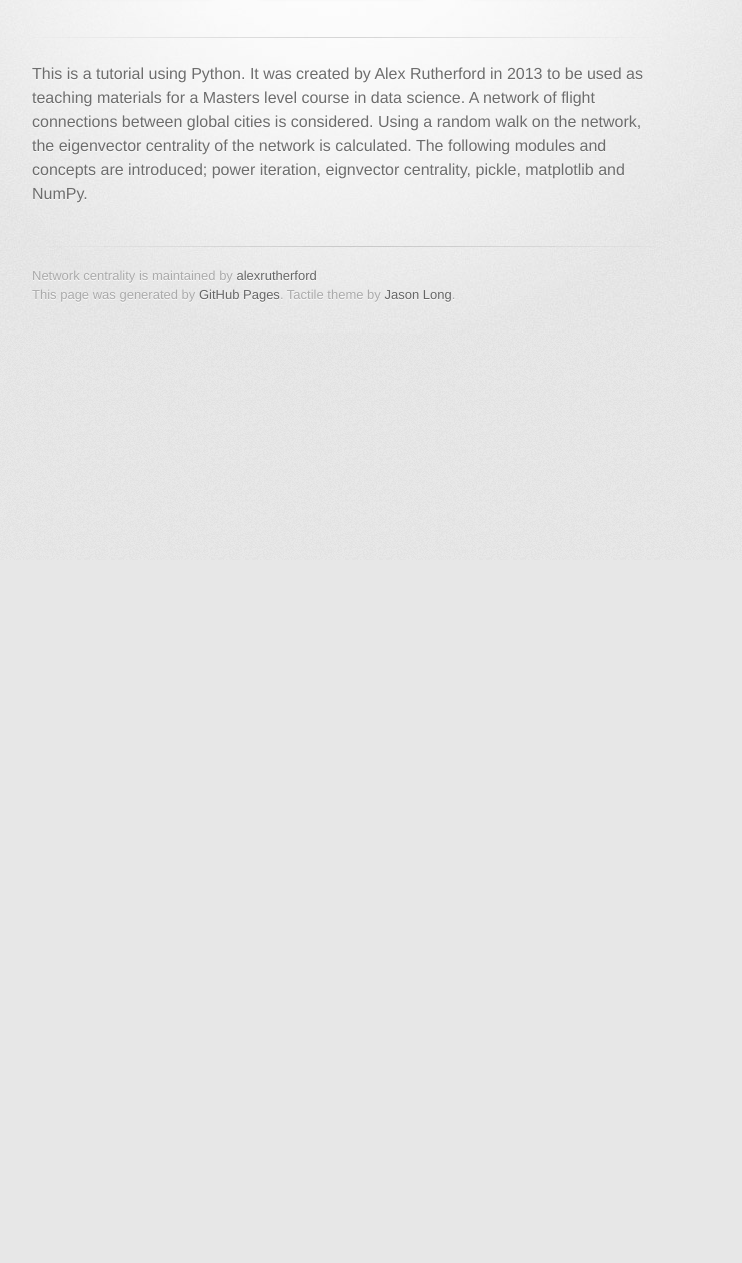
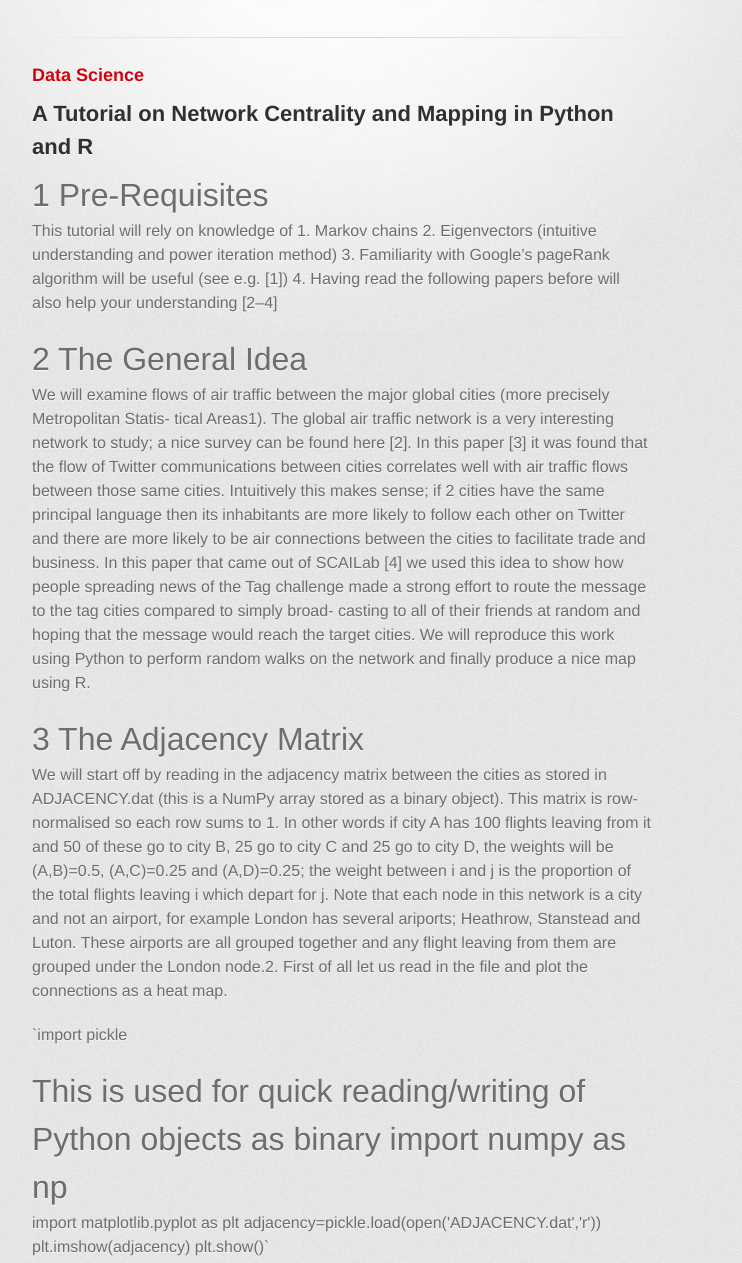
Before and after one commit to alexrutherford/network_centrality, a plain HTML site: page index.html in a window 1280 px wide. Shown: the part 240-1503 px from the top of the page, without its empty margins (298-1040 px from the left). Before the commit the page ends 800 px from the top, so only its background shows below. Drawn offline with Linux system fonts and the light colour scheme; a web font is replaced by a local one.

Commit message:
Create gh-pages branch via GitHub

```diff
--- a/index.html
+++ b/index.html
@@ -31,9 +31,42 @@
         <hr>
 
         <section id="main_content">
-          <p>This is a tutorial using Python. It was created by Alex Rutherford in 2013 to be used as teaching materials for a Masters level course in data science.
-A network of flight connections between global cities is considered. Using a random walk on the network, the eigenvector centrality of the network is calculated.
-The following modules and concepts are introduced; power iteration, eignvector centrality, pickle, matplotlib and NumPy.</p>
+          <h3>
+<a name="data-science" class="anchor" href="#data-science"><span class="octicon octicon-link"></span></a>Data Science</h3>
+
+<h2>
+<a name="a-tutorial-on-network-centrality-and-mapping-in-python-and-r" class="anchor" href="#a-tutorial-on-network-centrality-and-mapping-in-python-and-r"><span class="octicon octicon-link"></span></a>A Tutorial on Network Centrality and Mapping in Python and R</h2>
+
+<h1>
+<a name="1-pre-requisites" class="anchor" href="#1-pre-requisites"><span class="octicon octicon-link"></span></a>1 Pre-Requisites</h1>
+
+<p>This tutorial will rely on knowledge of
+1. Markov chains
+2. Eigenvectors (intuitive understanding and power iteration method)
+3. Familiarity with Google’s pageRank algorithm will be useful (see e.g. [1])
+4. Having read the following papers before will also help your understanding [2–4]</p>
+
+<h1>
+<a name="2-the-general-idea" class="anchor" href="#2-the-general-idea"><span class="octicon octicon-link"></span></a>2 The General Idea</h1>
+
+<p>We will examine flows of air traffic between the major global cities (more precisely Metropolitan Statis- tical Areas1). The global air traffic network is a very interesting network to study; a nice survey can be found here [2]. In this paper [3] it was found that the flow of Twitter communications between cities correlates well with air traffic flows between those same cities. Intuitively this makes sense; if 2 cities have the same principal language then its inhabitants are more likely to follow each other on Twitter and there are more likely to be air connections between the cities to facilitate trade and business.
+In this paper that came out of SCAILab [4] we used this idea to show how people spreading news of the Tag challenge made a strong effort to route the message to the tag cities compared to simply broad- casting to all of their friends at random and hoping that the message would reach the target cities. We will reproduce this work using Python to perform random walks on the network and finally produce a nice map using R.</p>
+
+<h1>
+<a name="3-the-adjacency-matrix" class="anchor" href="#3-the-adjacency-matrix"><span class="octicon octicon-link"></span></a>3 The Adjacency Matrix</h1>
+
+<p>We will start off by reading in the adjacency matrix between the cities as stored in ADJACENCY.dat (this is a NumPy array stored as a binary object). This matrix is row-normalised so each row sums to 1. In other words if city A has 100 flights leaving from it and 50 of these go to city B, 25 go to city C and 25 go to city D, the weights will be (A,B)=0.5, (A,C)=0.25 and (A,D)=0.25; the weight between i and j is the proportion of the total flights leaving i which depart for j. Note that each node in this network is a city and not an airport, for example London has several ariports; Heathrow, Stanstead and Luton. These airports are all grouped together and any flight leaving from them are grouped under the London node.2.
+First of all let us read in the file and plot the connections as a heat map.</p>
+
+<p>`import pickle</p>
+
+<h1>
+<a name="this-is-used-for-quick-readingwriting-of-python-objects-as-binary-import-numpy-as-np" class="anchor" href="#this-is-used-for-quick-readingwriting-of-python-objects-as-binary-import-numpy-as-np"><span class="octicon octicon-link"></span></a>This is used for quick reading/writing of Python objects as binary import numpy as np</h1>
+
+<p>import matplotlib.pyplot as plt
+adjacency=pickle.load(open('ADJACENCY.dat','r'))
+plt.imshow(adjacency)
+plt.show()`</p>
         </section>
 
         <footer>
```
Also changed, not shown: params.json (+1 -1 lines).
